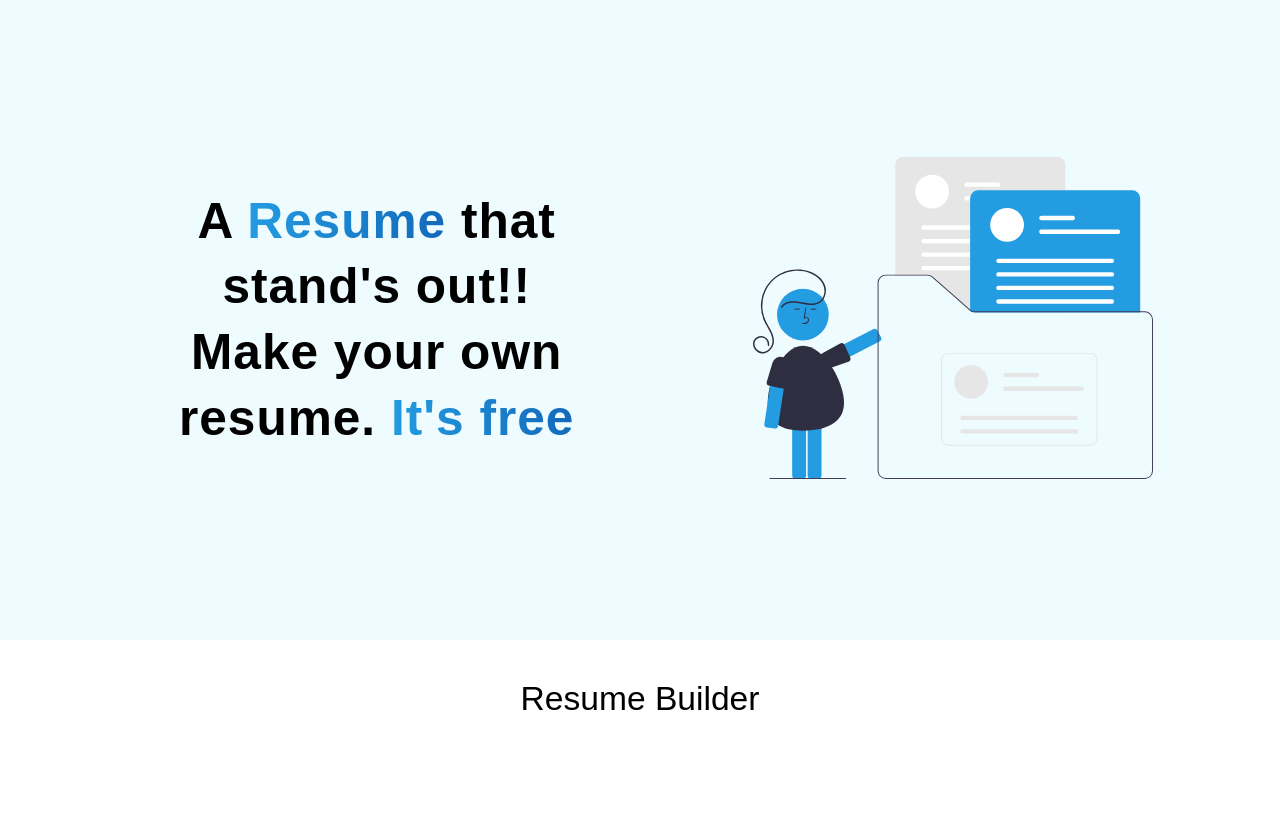
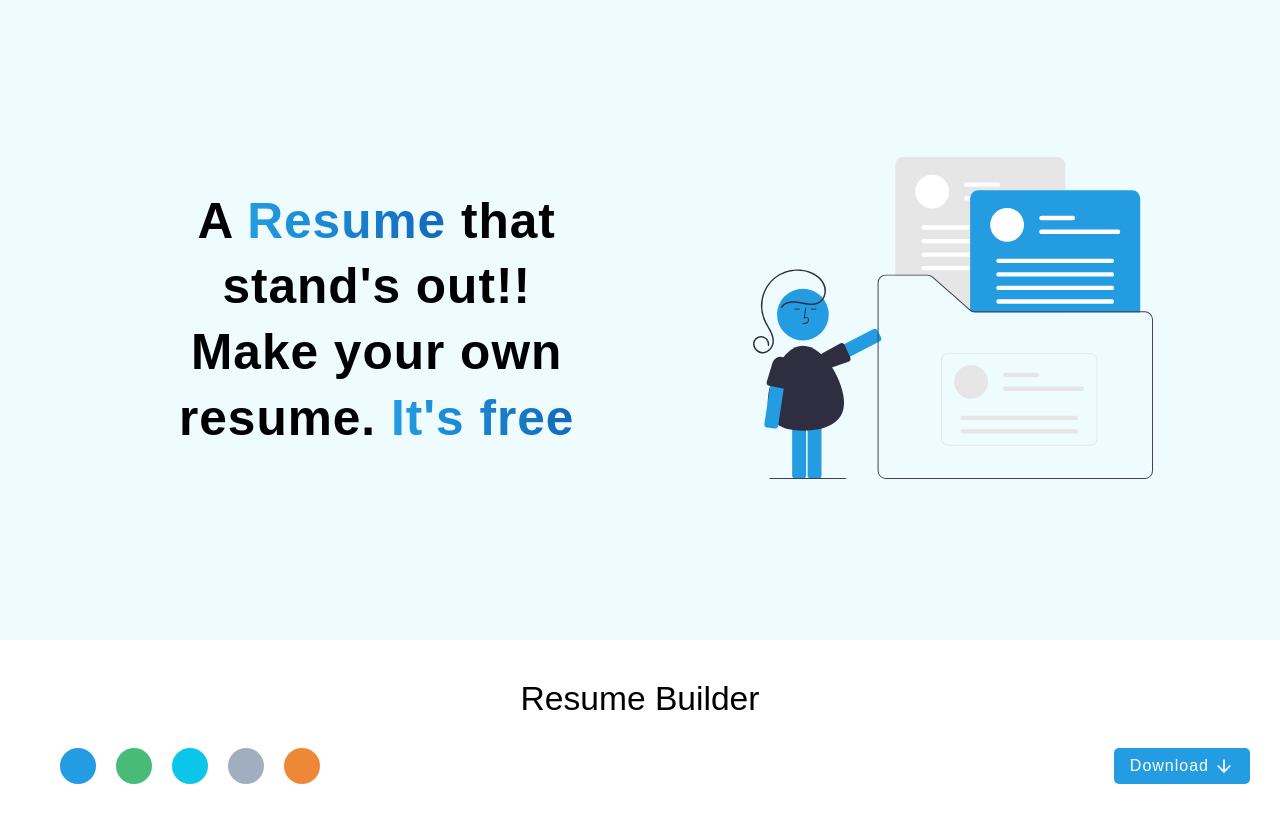
Before and after one commit to MudassirKhanT/ResumeBuilder, a React (Create React App) app: page / in a window 1280 px wide. Built offline with nearby package versions, Linux system fonts and the light colour scheme.

Commit message:
add toolbar design

```diff
--- a/package.json
+++ b/package.json
@@ -8,6 +8,7 @@
     "@testing-library/user-event": "^13.5.0",
     "react": "^18.3.1",
     "react-dom": "^18.3.1",
+    "react-feather": "^2.0.10",
     "react-scripts": "5.0.1",
     "web-vitals": "^2.1.4"
   },
--- a/src/components/Body/Body.jsx
+++ b/src/components/Body/Body.jsx
@@ -1,9 +1,21 @@
 import React from "react";
 import styles from "./Body.module.css";
+import { ArrowDown } from "react-feather";
 const Body = () => {
+  const colors = ["#239ce2", "#48bb78", "#0bc5ea", "#a0aec0", "#ed8936"];
   return (
     <div className={styles.container}>
       <p className={styles.heading}>Resume Builder</p>
+      <div className={styles.toolbar}>
+        <div className={styles.colors}>
+          {colors.map((item) => (
+            <span key={item} style={{ backgroundColor: item }} className={styles.color}></span>
+          ))}
+        </div>
+        <button className={styles.button}>
+          Download <ArrowDown />
+        </button>
+      </div>
     </div>
   );
 };
--- a/src/components/Body/Body.module.css
+++ b/src/components/Body/Body.module.css
@@ -6,7 +6,53 @@
   gap: 30px;
   padding-top: 0;
 }
+
 .heading {
-  font-weight: 500px;
+  font-weight: 500;
   font-size: 2.1rem;
 }
+
+.toolbar {
+  width: 100%;
+  display: flex;
+  gap: 40px;
+  justify-content: space-between;
+  align-items: center;
+}
+
+.colors {
+  display: flex;
+  gap: 20px;
+  padding: 0 30px;
+}
+
+.colors .color {
+  height: 36px;
+  width: 36px;
+  border-radius: 50%;
+  background-color: #239ce2;
+}
+.colors .active {
+  border: 2px solid #000;
+}
+
+.toolbar button {
+  padding: 8px 16px;
+  border-radius: 5px;
+  background-color: #239ce2;
+  color: #fff;
+  outline: none;
+  border: none;
+  font-weight: 500;
+  font-size: 1rem;
+  letter-spacing: 1px;
+  display: flex;
+  gap: 5px;
+  align-items: center;
+  cursor: pointer;
+}
+
+.toolbar button svg {
+  height: 20px;
+  width: 20px;
+}
```
Also changed, not shown: 1 other file (tests, documents, lock files or other folders).
